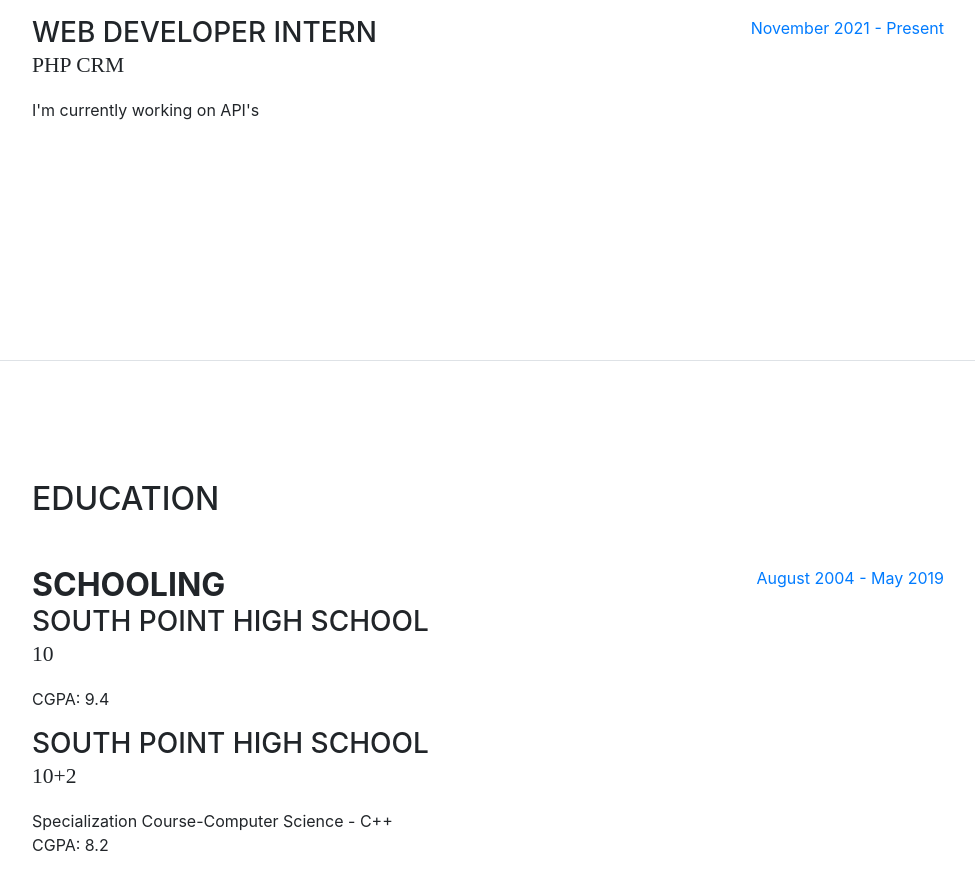
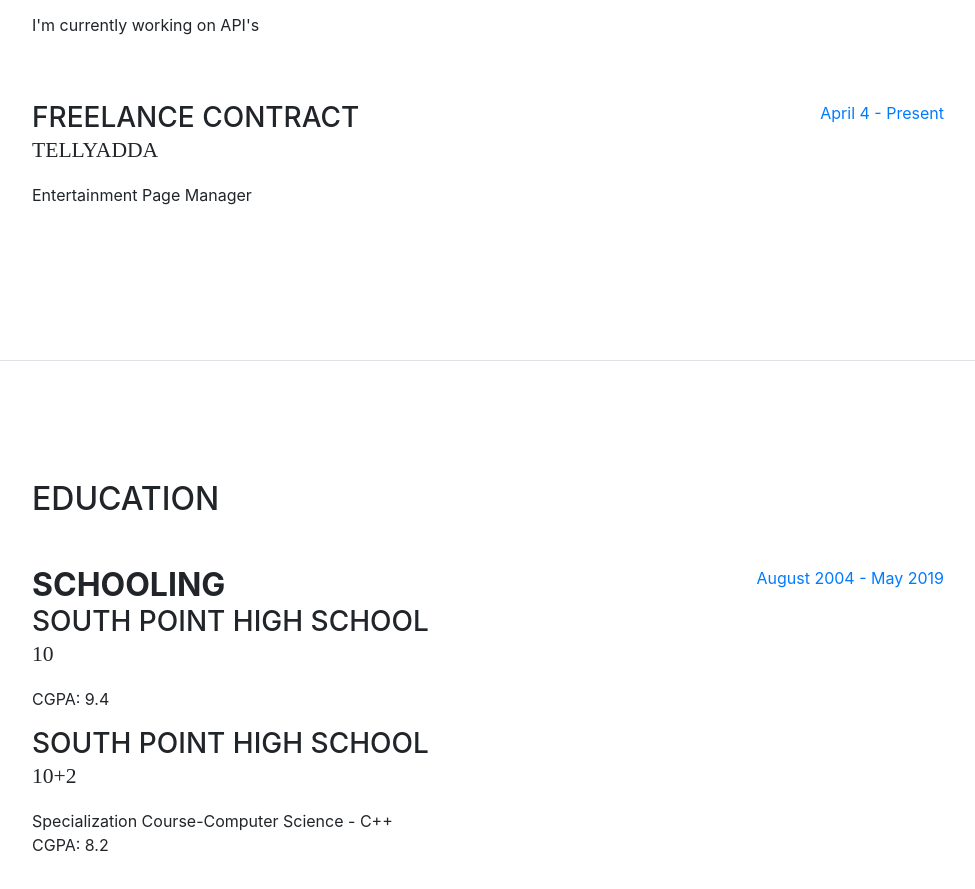
Before and after one commit to SamSting/wer, a website with bundled scripts: page index.html in a window 1280 px wide. Shown: the part 1239-2128 px from the top of the page, without its empty margins (288-1263 px from the left). Built offline with nearby package versions, Linux system fonts and the light colour scheme; a web font is replaced by a local one.

Commit message:
Update index.html

```diff
--- a/index.html
+++ b/index.html
@@ -138,6 +138,17 @@
             </div>
             <div class="resume-date text-md-right">
               <span class="text-primary">November 2021 - Present</span>
+            </div>
+          </div>
+
+          <div class="resume-item d-flex flex-column flex-md-row mb-5">
+            <div class="resume-content mr-auto">
+              <h3 class="mb-0">Freelance Contract</h3>
+              <div class="subheading mb-3">Tellyadda</div>
+              <p>Entertainment Page Manager</p>
+            </div>
+            <div class="resume-date text-md-right">
+              <span class="text-primary">April 4 - Present</span>
             </div>
           </div>
 
```
